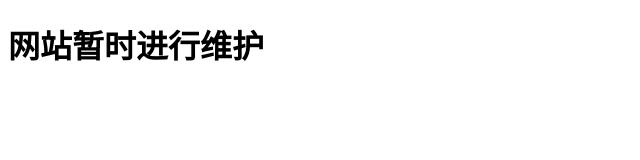
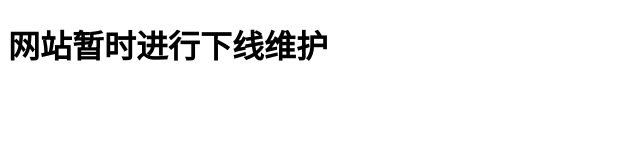
Before and after one commit to xiaoyan13/xiaoyan13.github.io, a plain HTML site: page index.html in a window 1280 px wide. Shown: the whole page, without its empty margins (0-640 px from the left). Drawn offline with Linux system fonts and the light colour scheme.

Commit message:
Update index.html

```diff
--- a/index.html
+++ b/index.html
@@ -5,6 +5,6 @@
         <title>Hello world!</title>
     </head>
     <body>
-        <h1>网站暂时进行维护</h1>
+        <h1>网站暂时进行下线维护</h1>
     </body>
 </html>
```
